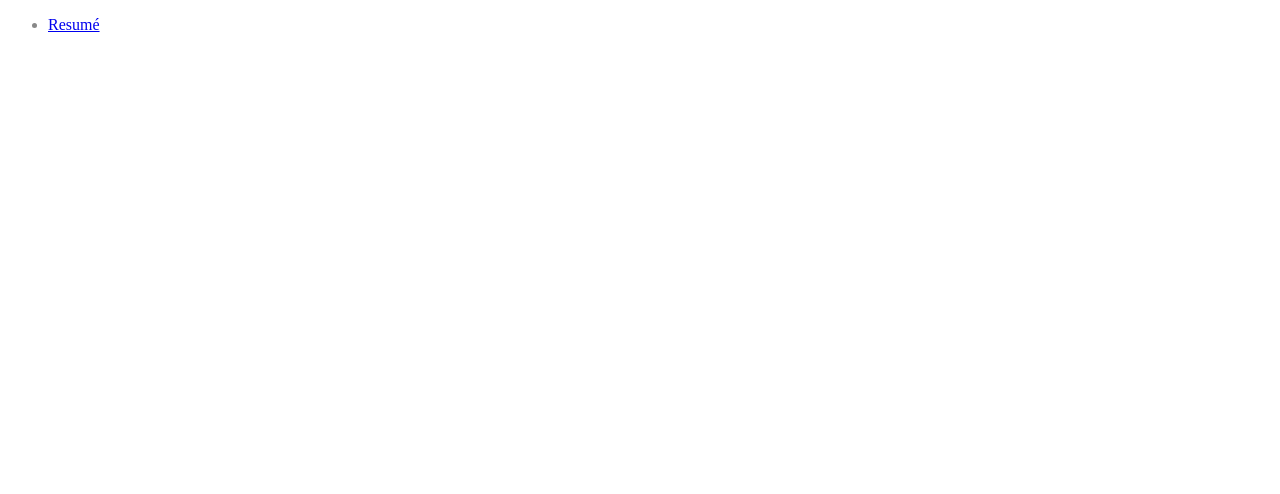
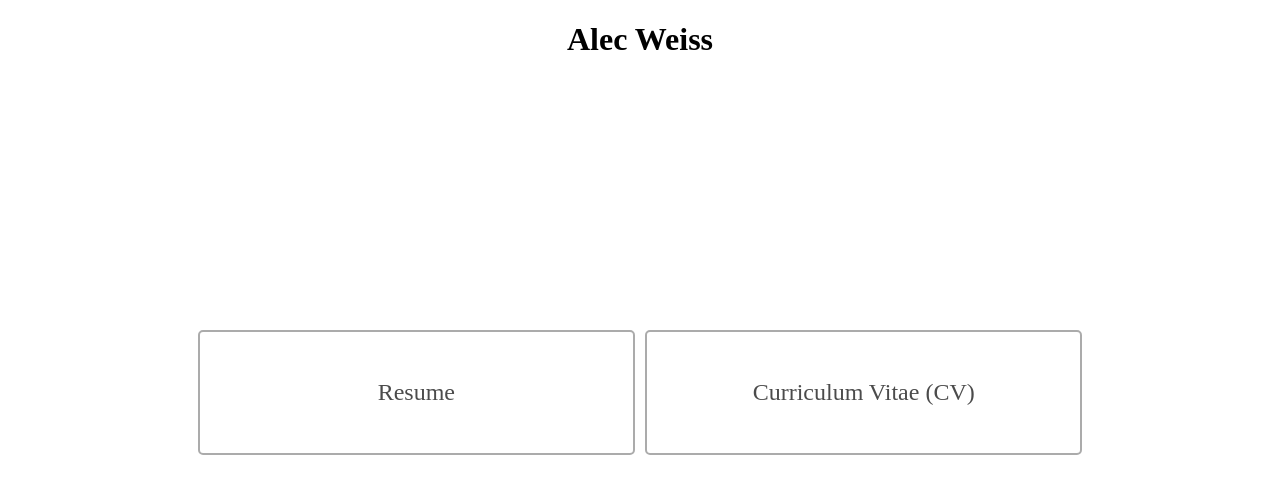
Before and after one commit to Sheekaboom/resume, a plain HTML site: page index.html in a window 1280 px wide. Drawn offline with Linux system fonts and the light colour scheme.

Commit message:
added home page and formatting

```diff
--- a/css/base.css
+++ b/css/base.css
@@ -2,7 +2,7 @@
 :root{
     --light-background:#FFF;
     --light-foreground:#888;
-    --light-text:#888;
+    --light-text:#000;
 	--light-accent:#297eb3;
 }
 
--- /dev/null
+++ b/css/welcome.css
@@ -0,0 +1,58 @@
+.page_title{
+    font-size:xx-large;
+    height:100px;
+    width:100%;
+    text-align:center;
+}
+
+#page_links_div{
+    margin:0;
+    width:100%;
+    height:500px;
+    display:flex;
+    justify-content:center;
+    align-items: center;
+}
+
+.page_links{
+    display:grid;
+    width:100%;
+    grid-template-columns: repeat(auto-fit, minmax(150px,1fr));
+    grid-auto-columns: auto auto;
+    grid-auto-rows:125px;
+    column-gap:10px;
+    row-gap:10px;
+    list-style-type:none;
+    padding:0;
+    margin:15%;
+}
+
+.page_link_item{
+    border-radius:5px;
+    border-width:2px;
+    border-color:var(--foreground-color);
+    border-style:solid;
+    opacity:70%;
+}
+.page_link_item:hover{
+    opacity:100%;
+    transform:scale(1.1);
+    transition: 0.5s;
+}
+.page_link{
+    text-decoration: none;
+    color:var(--text-color);
+}
+.page_link .description{
+    display:flex;
+    align-items:center;
+    justify-content: center;
+    width:100%;
+    height:100%;
+    margin: auto;
+}
+.page_link .description .title{
+    font-size:x-large;
+    text-align:center;
+    padding:5%;
+}
--- a/index.html
+++ b/index.html
@@ -1,34 +1,43 @@
 <!doctype html>
-<html lang="en">
+<html lang="en" data-theme='light'>
   <head>
     <meta charset="utf-8">
     <meta name="viewport" content="width=device-width,initial_scale=1, minimum-scale=1">
     <link rel="stylesheet" href="/css/base.css">
-    <title>Resume - Alec Weiss</title>
+    <link rel="stylesheet" href="/css/welcome.css">
+    <title>Home Page - Alec Weiss</title>
   </head>
 
   <body>
 
     <!-- Header (contact and top bar) -->
     <header>
+        <h1 class='page_title'>Alec Weiss</h1>
     </header>
 
     <!-- Main Content -->
     <main role="main">
-        <div id='items'>
-            <template id='link_item'>
-                <li class='link_item'>
-                    <a id=link href='/'>
-                        <div class=title>
+        <div id='page_links_div'>
+            <template id='page_link_template'>
+                <li class='page_link_item'>
+                    <a id=page_link href='/'>
+                        <div class=description>
                         </div>
                     </a>
                 </li>
             </template>
-            <ul>
-                <li class='link_item'>
-                    <a id=link href='/resume.html'>
-                        <div class=title>
-                            Resum&eacute
+            <ul class=page_links>
+                <li class='page_link_item'>
+                    <a class=page_link href='/resume.html'>
+                        <div class=description>
+                            <div class=title>Resume</div>
+                        </div>
+                    </a>
+                </li>
+                <li class='page_link_item'>
+                    <a class=page_link href='/cv.html'>
+                        <div class=description>
+                            <div class=title>Curriculum Vitae (CV)</div>
                         </div>
                     </a>
                 </li>
```
